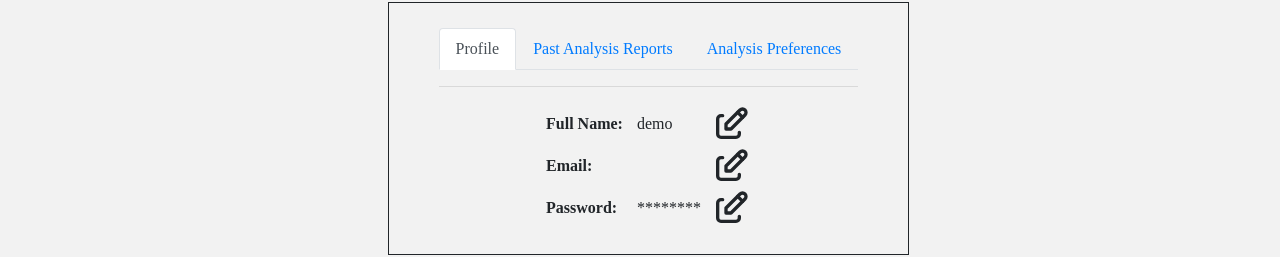
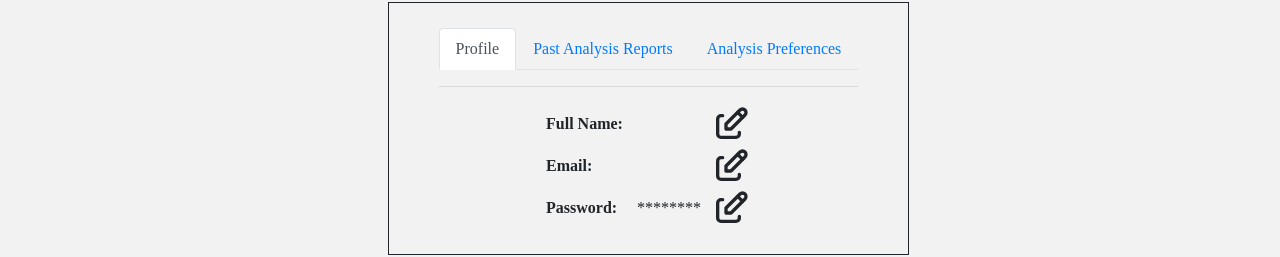
Before and after one commit to r-u-there/UThere, a React (Create React App) app in the folder uthere/: page /Profile in a window 1280 px wide. Shown: the part 218-475 px from the top of the page. Built offline with nearby package versions, Linux system fonts and the light colour scheme; no server answers; what agora-rtc-react would draw is missing.

Commit message:
profile page name shown

```diff
--- a/uthere/src/Components/CalibrationPage.js
+++ b/uthere/src/Components/CalibrationPage.js
@@ -28,7 +28,7 @@ function CalibrationPage() {
 
 	const buttonChange = async (buttonNum) => {
 		var button = document.getElementById(buttonNum.toString());
-		if(counts[buttonNum-1] < 5 && !button.style.disabled){ //change the color of the button
+		if (counts[buttonNum-1] < 5 && !button.style.disabled){ //change the color of the button
 			switch(counts[buttonNum-1]) {
 				case 0:
 					button.style.backgroundColor = "#ffe2ae"
@@ -48,7 +48,7 @@ function CalibrationPage() {
 			}
 			counts[buttonNum-1] = counts[buttonNum-1] + 1
 		}
-		else{ //disabled the button
+		else { //disabled the button
 			button = document.getElementById(buttonNum.toString());
 			button.style.backgroundColor = "#ffa500"
 			button.style.disabled=true
@@ -61,7 +61,7 @@ function CalibrationPage() {
 		if(sumBoolean)
 			setState([...state,sumBoolean])
 	};
-	function videocall(){
+	function videocall() {
 		webgazer.params.showVideo= false
 		webgazer.params.mirrorVideo= false
 		webgazer.params.showFaceOverlay= false
--- a/uthere/src/Components/Dashboard.js
+++ b/uthere/src/Components/Dashboard.js
@@ -65,13 +65,13 @@ function Dashboard() {
 				<hr></hr>
 				<table className='dashboard-table-columns'>
 					<tr>
-						<td><Link><BsCameraVideo color="#6666ff" size={100}/></Link></td>
+						<td><Link to="/Meeting"><BsCameraVideo color="#6666ff" size={100}/></Link></td>
 						<td><AiOutlinePlusCircle onClick={() => setTrigger(true)} color="#ffb3e6" size={100}/></td>
 						<td><Link to="/Profile"><CgProfile color="gray" size={100}/></Link></td>
 						<td><Link to="/Contact"><BsQuestionCircle color="orange" size={100}/></Link></td>
 					</tr>
 					<tr>
-						<td><center><Link onClick={createMeetingAndUser}>New Meeting</Link></center></td>
+						<td><center><Link to="/Meeting"><label onClick={createMeetingAndUser}>New Meeting</label></Link></center></td>
 						<td><center><label onClick={() => setTrigger(true)}>Join Meeting</label></center></td>
 						<td><center><Link to="/Profile"><label style={{"color": "black"}}>Profile</label></Link></center></td>
 						<td><center><Link to="/Contact"><label style={{"color": "black"}}>Contact Us</label></Link></center></td>
--- a/uthere/src/Components/MeetingPage.js
+++ b/uthere/src/Components/MeetingPage.js
@@ -4,13 +4,14 @@ import React from 'react';
 import UThere from "./UThere";
 import { useNavigate } from 'react-router-dom';
 import {Link} from 'react-router-dom';
+
 function MeetingPage() {
 	const navigate = useNavigate();
 	const [eyeTracking, setEyeTracking] = useState(true);
-	if(eyeTracking){
+	if (eyeTracking) {
 		window.location = "/Calibration"
 	}
-	else{
+	else {
 		window.location = "/VideoCall"
 	}
 
--- a/uthere/src/Components/ProfilePage.js
+++ b/uthere/src/Components/ProfilePage.js
@@ -53,7 +53,7 @@ function ProfilePage() {
 					<center><table>
 						<tr>
 							<td><b>Full Name: &ensp;</b></td>
-							<td>demo</td>
+							<td>{name}</td>
 							<td>&ensp;<TbEdit onClick={() => {setTrigger(true); setChangedInfo("full name")}} size={40}/></td>
 						</tr>
 						<tr>
--- a/uthere/src/settings.js
+++ b/uthere/src/settings.js
@@ -1,7 +1,7 @@
 import {createClient, createMicrophoneAndCameraTracks } from "agora-rtc-react";
 
 const appId = "8e18069b8cd34fc699421190d903f30b";
-const token = "007eJxTYLC48OPbTpa47nUrDklY9qwrMF7Wd6LW1mdBgrnCfPlDkyYqMFikGloYmFkmWSSnGJukJZtZWpoYGRpaGqRYGhinGRsk1cUypzQEMjLo+naxMDJAIIjPwpCbmJnHwAAAOUEd9A==";
+const token = "007eJxTYGB75H7ta2WHucS+1MvSdx20yjW0orUctvMyq0Zv7r+7gkuBwSLV0MLAzDLJIjnF2CQt2czS0sTI0NDSIMXSwDjN2CDp3w3mlIZARob7Z4MYGKEQxGdjKC3JSC1KZWAAANT4Hjk=";
 export const config = { mode: "rtc", codec: "vp8", appId: appId, token: token, certificate:"f2421920c434440fa8faa63ca3107c3e" };
 
 export const useClient = createClient(config);
```
Also changed, not shown: uthere/src/Components/TermsConditionsPopup.js (indentation only), 1 other file (tests, documents, lock files or other folders). Lines whose indentation alone changed are shown as unchanged.
